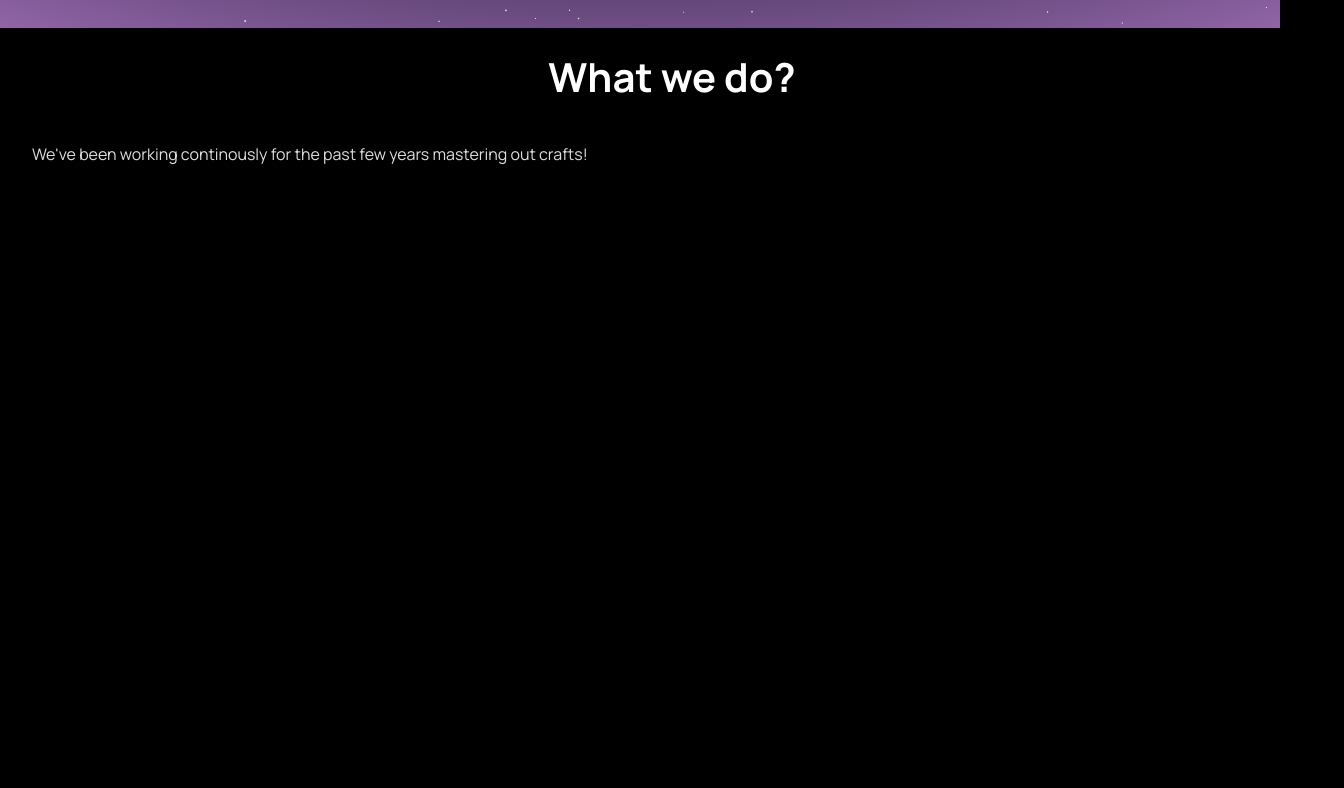
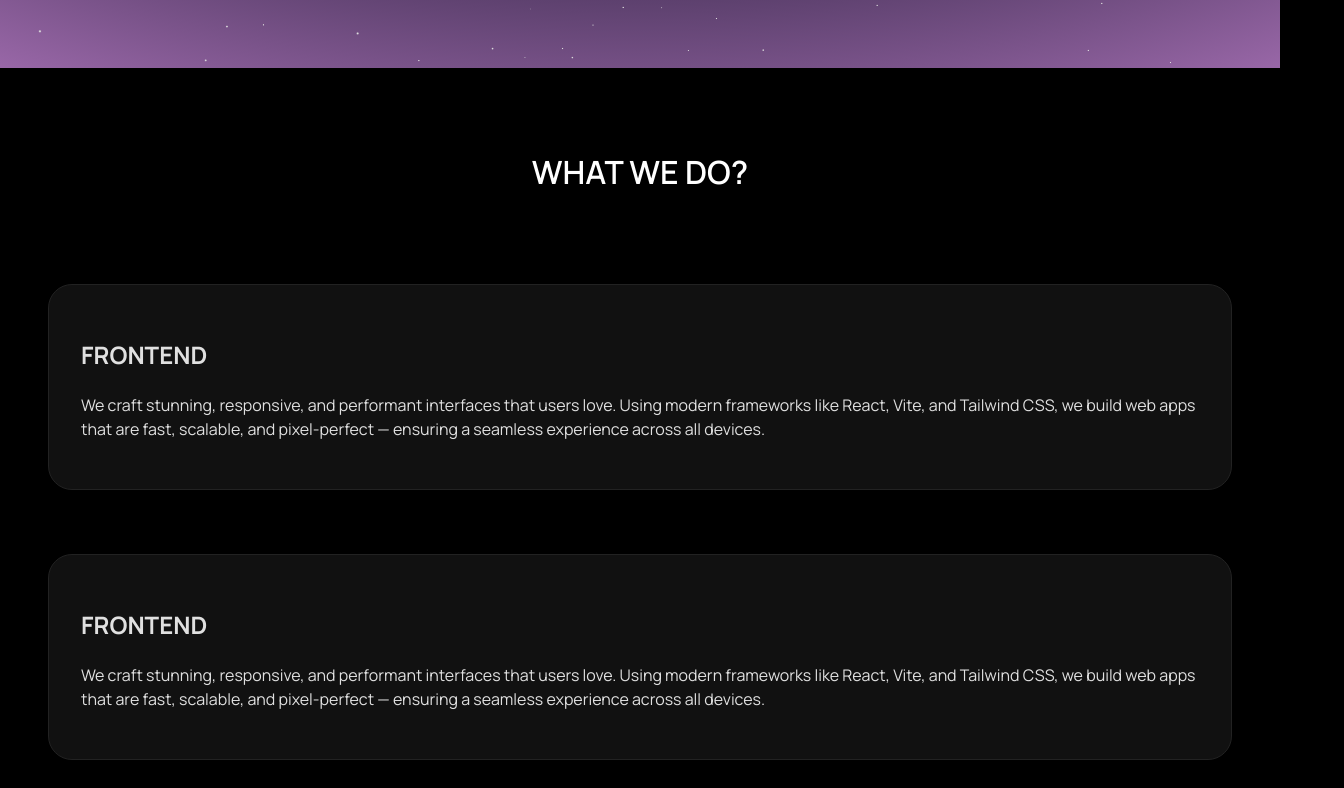
Before and after one commit to Sabari-Vijayan/tinqbit, a React (Vite) app: page / in a window 1280 px wide. Shown: the part 832-1620 px from the top of the page, 1344 px wide, since content can reach past the window. Before the commit the page ends 1046 px from the top, so only its background shows below. Built offline with nearby package versions, Linux system fonts and the light colour scheme.

Commit message:
Better designs but needs more refining and still not mobile responsive

```diff
--- a/package.json
+++ b/package.json
@@ -13,6 +13,7 @@
     "@react-three/drei": "^10.3.0",
     "@react-three/fiber": "^9.1.4",
     "framer-motion": "^12.19.2",
+    "gsap": "^3.13.0",
     "ogl": "^1.0.11",
     "react": "^19.1.0",
     "react-dom": "^19.1.0",
--- a/src/components/AuroraHero.css
+++ b/src/components/AuroraHero.css
@@ -4,6 +4,7 @@
   width: 100%;
   overflow: hidden;
   background-color: #020617;
+  padding-bottom: 5rem;
 }
 
 .stars-container {
--- /dev/null
+++ b/src/components/FlowingMenu.css
@@ -0,0 +1,108 @@
+.menu-wrap {
+  width: 100%;
+  height: 100%;
+  overflow: hidden;
+}
+
+.menu {
+  display: flex;
+  flex-direction: column;
+  height: 100%;
+  margin: 0;
+  padding: 0;
+}
+
+.menu__item {
+  flex: 1;
+  position: relative;
+  overflow: hidden;
+  text-align: center;
+  box-shadow: 0 -1px #fff;
+}
+
+.menu__item-link {
+  display: flex;
+  align-items: center;
+  justify-content: center;
+  height: 100%;
+  position: relative;
+  cursor: pointer;
+  text-transform: uppercase;
+  text-decoration: none;
+  white-space: nowrap;
+  font-weight: 600;
+  color: #fff;
+  font-size: 4vh;
+}
+
+.menu__item-link:hover {
+  color: #060010;
+}
+
+.menu__item-link:focus:not(:focus-visible) {
+  color: #fff;
+}
+
+.marquee {
+  position: absolute;
+  top: 0;
+  left: 0;
+  overflow: hidden;
+  width: 100%;
+  height: 100%;
+  pointer-events: none;
+  background: #fff;
+  transform: translate3d(0, 101%, 0);
+  transition: transform 0.6s ease-expo;
+}
+
+.marquee__inner-wrap {
+  height: 100%;
+  width: 200%;
+  display: flex;
+  transform: translateX(0);
+}
+
+.marquee__inner {
+  display: flex;
+  align-items: center;
+  position: relative;
+  height: 100%;
+  width: 200%;
+  will-change: transform;
+  animation: marquee 15s linear infinite;
+}
+
+.marquee span {
+  color: #060010;
+  white-space: nowrap;
+  text-transform: uppercase;
+  font-weight: 400;
+  font-size: 4vh;
+  line-height: 1.2;
+  padding: 1vh 1vw 0;
+}
+
+.marquee__img {
+  width: 200px;
+  height: 7vh;
+  margin: 2em 2vw;
+  padding: 1em 0;
+  border-radius: 50px;
+  background-size: cover;
+  background-position: 50% 50%;
+}
+
+.menu__item-link:hover+.marquee {
+  transform: translate3d(0, 0%, 0);
+}
+
+@keyframes marquee {
+  from {
+    transform: translateX(0);
+  }
+
+  to {
+    transform: translateX(-50%);
+  }
+}
--- /dev/null
+++ b/src/components/FlowingMenu.jsx
@@ -0,0 +1,93 @@
+import React from 'react';
+import { gsap } from 'gsap';
+
+import './FlowingMenu.css';
+
+function FlowingMenu({ items = [] }) {
+  return (
+    <div className="menu-wrap">
+      <nav className="menu">
+        {items.map((item, idx) => (
+          <MenuItem key={idx} {...item} />
+        ))}
+      </nav>
+    </div>
+  );
+}
+
+function MenuItem({ link, text, image }) {
+  const itemRef = React.useRef(null);
+  const marqueeRef = React.useRef(null);
+  const marqueeInnerRef = React.useRef(null);
+
+  const animationDefaults = { duration: 0.6, ease: 'expo' };
+
+  const findClosestEdge = (mouseX, mouseY, width, height) => {
+    const topEdgeDist = distMetric(mouseX, mouseY, width / 2, 0);
+    const bottomEdgeDist = distMetric(mouseX, mouseY, width / 2, height);
+    return topEdgeDist < bottomEdgeDist ? 'top' : 'bottom';
+  };
+
+  const distMetric = (x, y, x2, y2) => {
+    const xDiff = x - x2;
+    const yDiff = y - y2;
+    return xDiff * xDiff + yDiff * yDiff;
+  };
+
+  const handleMouseEnter = (ev) => {
+    if (!itemRef.current || !marqueeRef.current || !marqueeInnerRef.current) return;
+    const rect = itemRef.current.getBoundingClientRect();
+    const x = ev.clientX - rect.left;
+    const y = ev.clientY - rect.top;
+    const edge = findClosestEdge(x, y, rect.width, rect.height);
+
+    gsap.timeline({ defaults: animationDefaults })
+      .set(marqueeRef.current, { y: edge === 'top' ? '-101%' : '101%' }, 0)
+      .set(marqueeInnerRef.current, { y: edge === 'top' ? '101%' : '-101%' }, 0)
+      .to([marqueeRef.current, marqueeInnerRef.current], { y: '0%' }, 0);
+  };
+
+  const handleMouseLeave = (ev) => {
+    if (!itemRef.current || !marqueeRef.current || !marqueeInnerRef.current) return;
+    const rect = itemRef.current.getBoundingClientRect();
+    const x = ev.clientX - rect.left;
+    const y = ev.clientY - rect.top;
+    const edge = findClosestEdge(x, y, rect.width, rect.height);
+
+    gsap.timeline({ defaults: animationDefaults })
+      .to(marqueeRef.current, { y: edge === 'top' ? '-101%' : '101%' }, 0)
+      .to(marqueeInnerRef.current, { y: edge === 'top' ? '101%' : '-101%' }, 0);
+  };
+
+  const repeatedMarqueeContent = Array.from({ length: 4 }).map((_, idx) => (
+    <React.Fragment key={idx}>
+      <span>{text}</span>
+      <div
+        className="marquee__img"
+        style={{ backgroundImage: `url(${image})` }}
+      />
+    </React.Fragment>
+  ));
+
+  return (
+    <div className="menu__item" ref={itemRef}>
+      <a
+        className="menu__item-link"
+        href={link}
+        onMouseEnter={handleMouseEnter}
+        onMouseLeave={handleMouseLeave}
+      >
+        {text}
+      </a>
+      <div className="marquee" ref={marqueeRef}>
+        <div className="marquee__inner-wrap" ref={marqueeInnerRef}>
+          <div className="marquee__inner" aria-hidden="true">
+            {repeatedMarqueeContent}
+          </div>
+        </div>
+      </div>
+    </div>
+  );
+}
+
+export default FlowingMenu;
--- /dev/null
+++ b/src/components/SpotlightCard.css
@@ -0,0 +1,29 @@
+.card-spotlight {
+  position: relative;
+  border-radius: 1.5rem;
+  border: 1px solid #222;
+  background-color: #111;
+  padding: 2rem;
+  overflow: hidden;
+  --mouse-x: 50%;
+  --mouse-y: 50%;
+  --spotlight-color: rgba(255, 255, 255, 0.05);
+}
+
+.card-spotlight::before {
+  content: "";
+  position: absolute;
+  top: 0;
+  left: 0;
+  right: 0;
+  bottom: 0;
+  background: radial-gradient(circle at var(--mouse-x) var(--mouse-y), var(--spotlight-color), transparent 80%);
+  opacity: 0;
+  transition: opacity 0.5s ease;
+  pointer-events: none;
+}
+
+.card-spotlight:hover::before,
+.card-spotlight:focus-within::before {
+  opacity: 0.6;
+}
--- /dev/null
+++ b/src/components/SpotlightCard.jsx
@@ -0,0 +1,28 @@
+import { useRef } from "react";
+import "./SpotlightCard.css";
+
+const SpotlightCard = ({ children, className = "", spotlightColor = "rgba(255, 255, 255, 0.25)" }) => {
+  const divRef = useRef(null);
+
+  const handleMouseMove = (e) => {
+    const rect = divRef.current.getBoundingClientRect();
+    const x = e.clientX - rect.left;
+    const y = e.clientY - rect.top;
+
+    divRef.current.style.setProperty("--mouse-x", `${x}px`);
+    divRef.current.style.setProperty("--mouse-y", `${y}px`);
+    divRef.current.style.setProperty("--spotlight-color", spotlightColor);
+  };
+
+  return (
+    <div
+      ref={divRef}
+      onMouseMove={handleMouseMove}
+      className={`card-spotlight ${className}`}
+    >
+      {children}
+    </div>
+  );
+}
+
+export default SpotlightCard;
--- a/src/pages/HomePage.css
+++ b/src/pages/HomePage.css
@@ -128,12 +128,15 @@
 .rest-content {
   min-height: 100px;
   width: 100%;
-  padding: 2rem;
+  padding: 0;
+  margin-top: 8rem;
 }
 
-.rest-content h2 {
-  font-size: 2.5rem;
-  color: white;
-  line-height: 1.6;
-  text-align: center;
+.rest-content .cards {
+  display: flex;
+  flex-direction: column;
+  gap: 4rem;
+  padding: 8px;
+  margin: 40px;
+
 }
--- a/src/pages/HomePage.jsx
+++ b/src/pages/HomePage.jsx
@@ -2,8 +2,15 @@ import React from 'react';
 import { Link } from 'react-router-dom';
 import './HomePage.css';
 import AuroraHero from '../components/AuroraHero';
+import FlowingMenu from '../components/FlowingMenu';
+import SpotlightCard from '../components/SpotlightCard';
 
 const HomePage = () => {
+
+  const demoItem = [
+        { link: '#', text: 'What we do?', image: '/projects/Travit.png'}
+  ];
+
   return (
     <>
     <div className="homepage">
@@ -16,9 +23,9 @@ const HomePage = () => {
           <span>Get started</span>
             <svg fill="none" viewBox="0 0 24 24" className="arrow">
               <path
-                stroke-linejoin="round"
-                stroke-linecap="round"
-                stroke-width="2"
+                strokeLinejoin="round"
+                strokeLinecap="round"
+                strokeWidth="2"
                 stroke="currentColor"
                 d="M5 12h14M13 6l6 6-6 6"
               ></path>
@@ -29,12 +36,50 @@ const HomePage = () => {
     </div>
 
     <section className="rest-content">
-      <h2>
-        What we do?
-      </h2>
-      <p>
-        We've been working continously for the past few years mastering out crafts!
-      </p>
+
+      <div style={{ height: '8rem', position: 'relative' }}>
+        <FlowingMenu items={demoItem} />
+      </div>
+
+      <div className="cards">
+      <SpotlightCard className="custom-spotlight-card" spotlightColor="rgba(0, 229, 255, 0.2)">
+         <h1>
+          FRONTEND
+        </h1>
+        <p>
+          We craft stunning, responsive, and performant interfaces that users love.
+Using modern frameworks like React, Vite, and Tailwind CSS, we build web apps that are fast, scalable, and pixel-perfect — ensuring a seamless experience across all devices.
+        </p>
+      </SpotlightCard>
+      <SpotlightCard className="custom-spotlight-card" spotlightColor="rgba(0, 229, 255, 0.2)">
+         <h1>
+          FRONTEND
+        </h1>
+        <p>
+          We craft stunning, responsive, and performant interfaces that users love.
+Using modern frameworks like React, Vite, and Tailwind CSS, we build web apps that are fast, scalable, and pixel-perfect — ensuring a seamless experience across all devices.
+        </p>
+      </SpotlightCard>
+      <SpotlightCard className="custom-spotlight-card" spotlightColor="rgba(0, 229, 255, 0.2)">
+         <h1>
+          FRONTEND
+        </h1>
+        <p>
+          We craft stunning, responsive, and performant interfaces that users love.
+Using modern frameworks like React, Vite, and Tailwind CSS, we build web apps that are fast, scalable, and pixel-perfect — ensuring a seamless experience across all devices.
+        </p>
+      </SpotlightCard>
+      <SpotlightCard className="custom-spotlight-card" spotlightColor="rgba(0, 229, 255, 0.2)">
+         <h1>
+          FRONTEND
+        </h1>
+        <p>
+          We craft stunning, responsive, and performant interfaces that users love.
+Using modern frameworks like React, Vite, and Tailwind CSS, we build web apps that are fast, scalable, and pixel-perfect — ensuring a seamless experience across all devices.
+        </p>
+      </SpotlightCard>
+      </div>
+
 
     </section>
     </>
```
Also changed, not shown: 1 other file (tests, documents, lock files or other folders).
